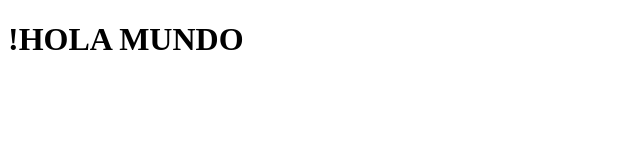
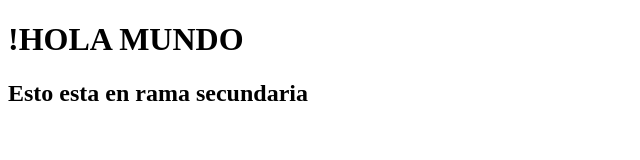
Before and after one commit to edobazz/Curso_006, a plain HTML site: page index.html in a window 1280 px wide. Shown: the whole page, without its empty margins (0-640 px from the left). Drawn offline with Linux system fonts and the light colour scheme.

Commit message:
Cambios en index H2

```diff
--- a/index.html
+++ b/index.html
@@ -8,5 +8,6 @@
 </head>
 <body>
     <h1>!HOLA MUNDO</h1>
+    <h2>Esto esta en rama secundaria</h2>
 </body>
 </html>
```
